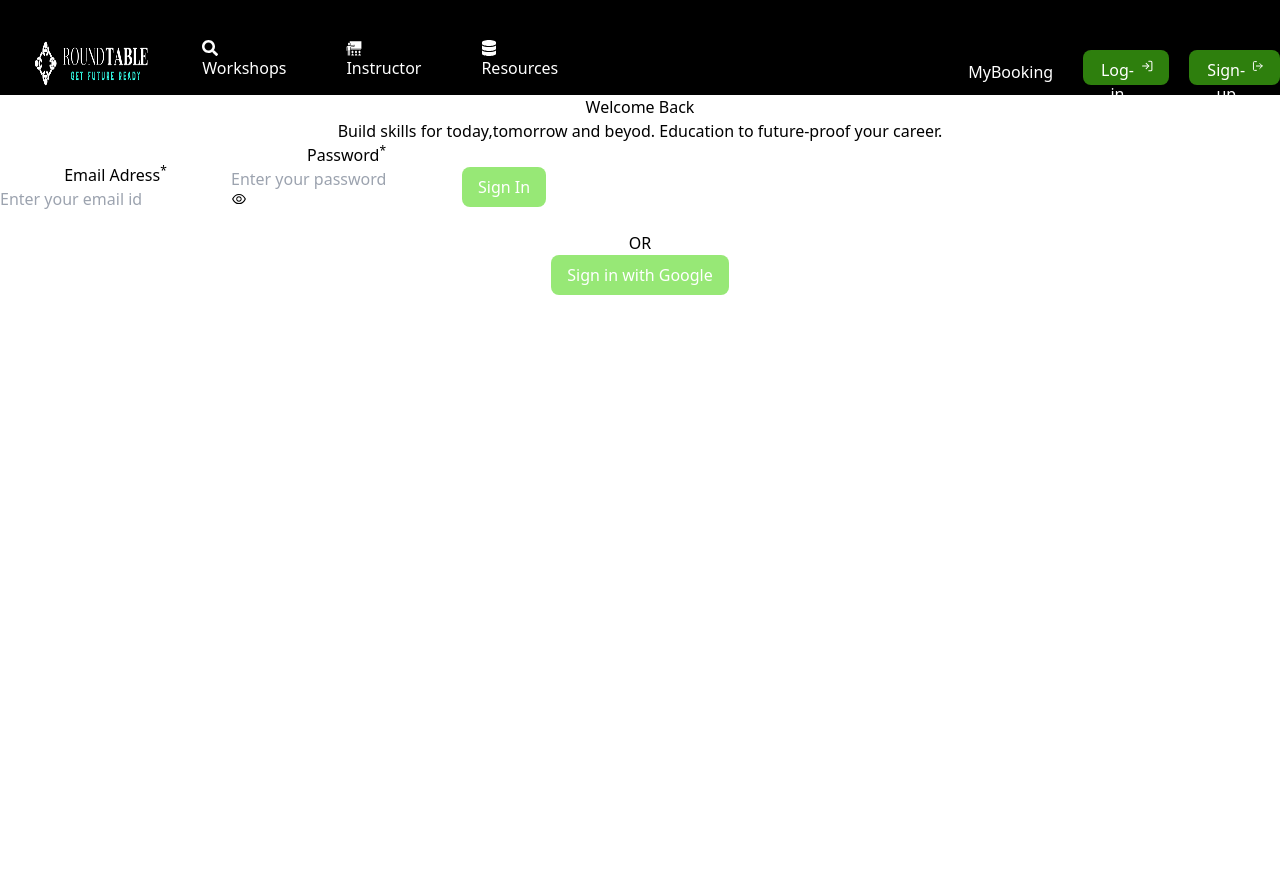
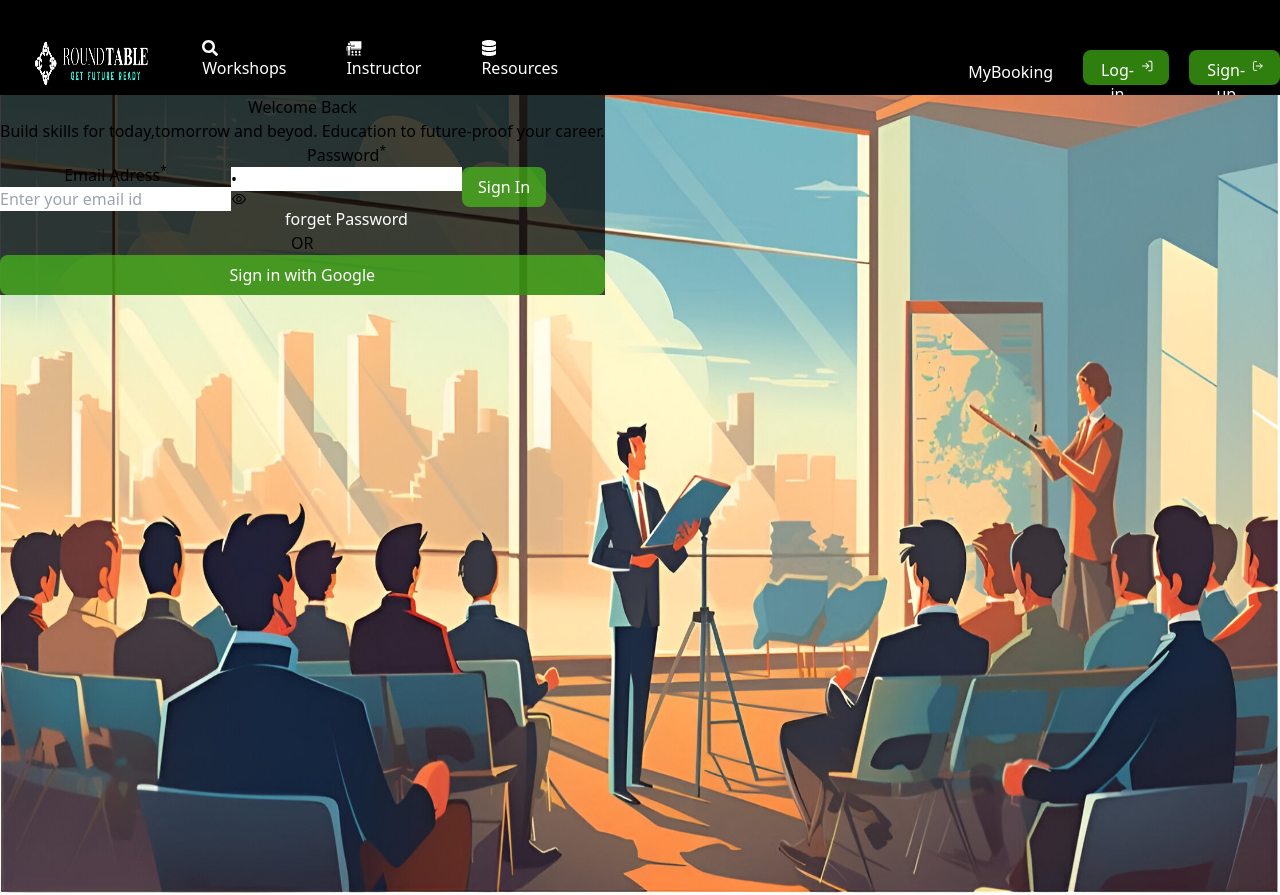
Before and after one commit to BimmiKumari/RoundTable, a React (Create React App) app in the folder frontend/: page /Login in a window 1280 px wide. Before the commit the page ends 800 px from the top, so only its background shows below. Built offline with nearby package versions, Linux system fonts and the light colour scheme.

Commit message:
pull main

```diff
--- a/frontend/src/App.js
+++ b/frontend/src/App.js
@@ -8,9 +8,10 @@ import MyBooking from '../src/components/MyBooking';
 import Login from './pages/Login';
 import Signup from './pages/Signup';
 import {Toaster} from 'react-hot-toast';
-
 import { BrowserRouter, Routes, Route, Navigate } from 'react-router-dom'
+import { useState } from 'react';
 function App() {
+  const[isLoggedIn,setIsLoggedIn]= useState(false);
   return (
     <div className="App">
 
@@ -23,8 +24,8 @@ function App() {
                  <Route path="/Ourinstructor" element={<Instructor/>}></Route>
                  <Route path="/Workshops" element={<Workshops/>}></Route>
                  <Route path="/MyBooking" element={<MyBooking/>}></Route>
-                 <Route path="/Login" element={<Login/>}></Route>
-                 <Route path="/Signup" element={<Signup/>}></Route>
+                 <Route path="/Login" element={<Login setIsLoggedIn={setIsLoggedIn} />}></Route>
+                 <Route path="/Signup" element={<Signup setIsLoggedIn={setIsLoggedIn}/>}></Route>
            </Routes>
 
 
--- a/frontend/src/components/LoginForm.js
+++ b/frontend/src/components/LoginForm.js
@@ -1,12 +1,16 @@
 import React, { useState } from 'react'
-import { Link } from 'react-router-dom'
+import { Link, useNavigate } from 'react-router-dom'
 import { AiOutlineEyeInvisible } from "react-icons/ai";
 import { AiOutlineEye } from "react-icons/ai";
-const LoginForm = () => {
+import toast from 'react-hot-toast';
+const LoginForm = ({setIsLoggedIn}) => {
+  const navigate=useNavigate();
+
     const [formData,setFormData]=useState({
-        email:"", password:""
+        email:"", password:" "
     })
-    const [showPassword,setShowPassword]= useState(false)
+    const [showPassword,setShowPassword]= useState(false);
+
     function changeHandler(event){
         setFormData((prevData)=>(
           {  ...prevData,
@@ -14,9 +18,15 @@ const LoginForm = () => {
           }
         ))
     }
+    function submitHandler(event){
+     event.preventDefault();
+     setIsLoggedIn(true);
+     toast.success("Logged In");
+     navigate("/");
+    }
   return (
     <div>
-        <form>
+        <form onSubmit={submitHandler}>
             <label>
                 <p>
                     Email Adress<sup>*</sup>
--- a/frontend/src/components/SignupForm.js
+++ b/frontend/src/components/SignupForm.js
@@ -2,18 +2,21 @@ import React, { useState } from 'react';
 import { AiOutlineEyeInvisible } from "react-icons/ai";
 import { AiOutlineEye } from "react-icons/ai";
 import {toast} from 'react-hot-toast'
-const SignupForm = () => {
+import { Navigate, useNavigate } from 'react-router-dom';
+const SignupForm = ({setIsLoggedIn }) => {
+    const navigate=useNavigate();
 
     const[formData,setFormData]=useState(
         {
             firstname:" ",
             lastname:" ",
             email:" ",
-            password:" ",
+            password:"",
             confirmPassword:" "
         }
     )
-    const[showPassword,setShowPassword]=useState(false);
+    const[showPassword1,setShowPassword1]=useState(false);
+    const[showPassword2,setShowPassword2]=useState(false);
     function changeHandler(event){
         setFormData((prevData)=>(
           {  ...prevData,
@@ -25,8 +28,16 @@ const SignupForm = () => {
         event.preventDefault();
         if (formData.password!=formData.confirmPassword){
 
-            toast.error("password didn't match")
+            toast.error("password didn't match");
         }
+        setIsLoggedIn(true);
+        toast.success("Account Created");
+        const accountData={
+            ...formData
+        }
+        console.log (accountData);
+        navigate("/");
+
     }
   return (
     <div>
@@ -85,14 +96,14 @@ const SignupForm = () => {
                 <p>Create Password <sup>*</sup></p>
                 <input
                 required
-                type={showPassword? ("text"):("password")}
+                type={showPassword1? ("text"):("password")}
                 name="password"
                 onChange={changeHandler}
                 placeholder='Enter password'
                 value={formData.password}
                 />
-                 <span on onClick={()=> setShowPassword((prev)=>!prev)}>
-                        {showPassword ? (<AiOutlineEyeInvisible/>):(<AiOutlineEye/>)}
+                 <span on onClick={()=> setShowPassword1((prev)=>!prev)}>
+                        {showPassword1 ? (<AiOutlineEyeInvisible/>):(<AiOutlineEye/>)}
                    </span>
 
             </label>
@@ -102,14 +113,14 @@ const SignupForm = () => {
                 <p>Confirm Password <sup>*</sup></p>
                 <input
                 required
-                type={showPassword? ("text"):("password")}
+                type={showPassword2? ("text"):("password")}
                 name="confirmPassword"
                 onChange={changeHandler}
                 placeholder='Enter  confirm password'
                 value={formData.confirmpassword}
                 />
-                 <span on onClick={()=> setShowPassword((prev)=>!prev)}>
-                        {showPassword ? (<AiOutlineEyeInvisible/>):(<AiOutlineEye/>)}
+                 <span on onClick={()=> setShowPassword2((prev)=>!prev)}>
+                        {showPassword2 ? (<AiOutlineEyeInvisible/>):(<AiOutlineEye/>)}
                    </span>
 
             </label>
--- a/frontend/src/components/Templates.js
+++ b/frontend/src/components/Templates.js
@@ -3,31 +3,35 @@ import SignupForm from '../components/SignupForm'
 import LoginForm from '../components/LoginForm'
 const Templates = ({title,desc1,desc2,image,formtype,setIsLoggedIn}) => {
   return (
-        <div>
+        <div style={{background: "linear-gradient(180deg, rgb(0, 0, 0) 0%, rgb(55, 94, 99) 50%, rgb(249, 247, 247) 100%)"}} className='h-screen flex mx-auto '>
 
 
-        <div>
-            <h1>{title}</h1>
+        <div className='flex flex-col absolute bg-black bg-opacity-75   '>
+            <h1 >{title}</h1>
 
-        </div>
+
         <p>
 
             <span>{desc1}</span>
             <span>{desc2}</span>
         </p>
-          {formtype ==="Signup" ? (<SignupForm/>): (<LoginForm/>)}
-        <div>
+          {formtype ==="Signup" ? (<SignupForm setIsLoggedIn={setIsLoggedIn}/>): (<LoginForm setIsLoggedIn={setIsLoggedIn}/>)}
+
             <div></div>
             <p>OR</p>
             <div></div>
-        </div>
+
         <button>
             <p>Sign in with Google</p>
         </button>
+       </div>
+       <div className='flex w-screen '>
+        <img src={image}
+        alt="Front image not found"
+        width={1550}
 
-
-
-
+        loading='lazy'/>
+       </div>
 
       </div>
   )
--- a/frontend/src/pages/Login.js
+++ b/frontend/src/pages/Login.js
@@ -1,5 +1,6 @@
 import React from 'react';
-import Templates from '../components/Templates'
+import Templates from '../components/Templates';
+import pic from '../assets/images/font.jpeg';
 
 const Login = ({setIsLoggedIn}) => {
   return (
@@ -8,7 +9,7 @@ const Login = ({setIsLoggedIn}) => {
          title="Welcome Back"
          desc1="Build skills for today,tomorrow and beyod."
          desc2=" Education to future-proof your career."
-         //images={loginImg}
+         image={pic}
          formtype="Login"
          setIsLoggedIn={setIsLoggedIn}
         />
```
Also changed, not shown: frontend/src/assets/images/font.jpeg (added), frontend/src/assets/images/pic.jpg (added).
